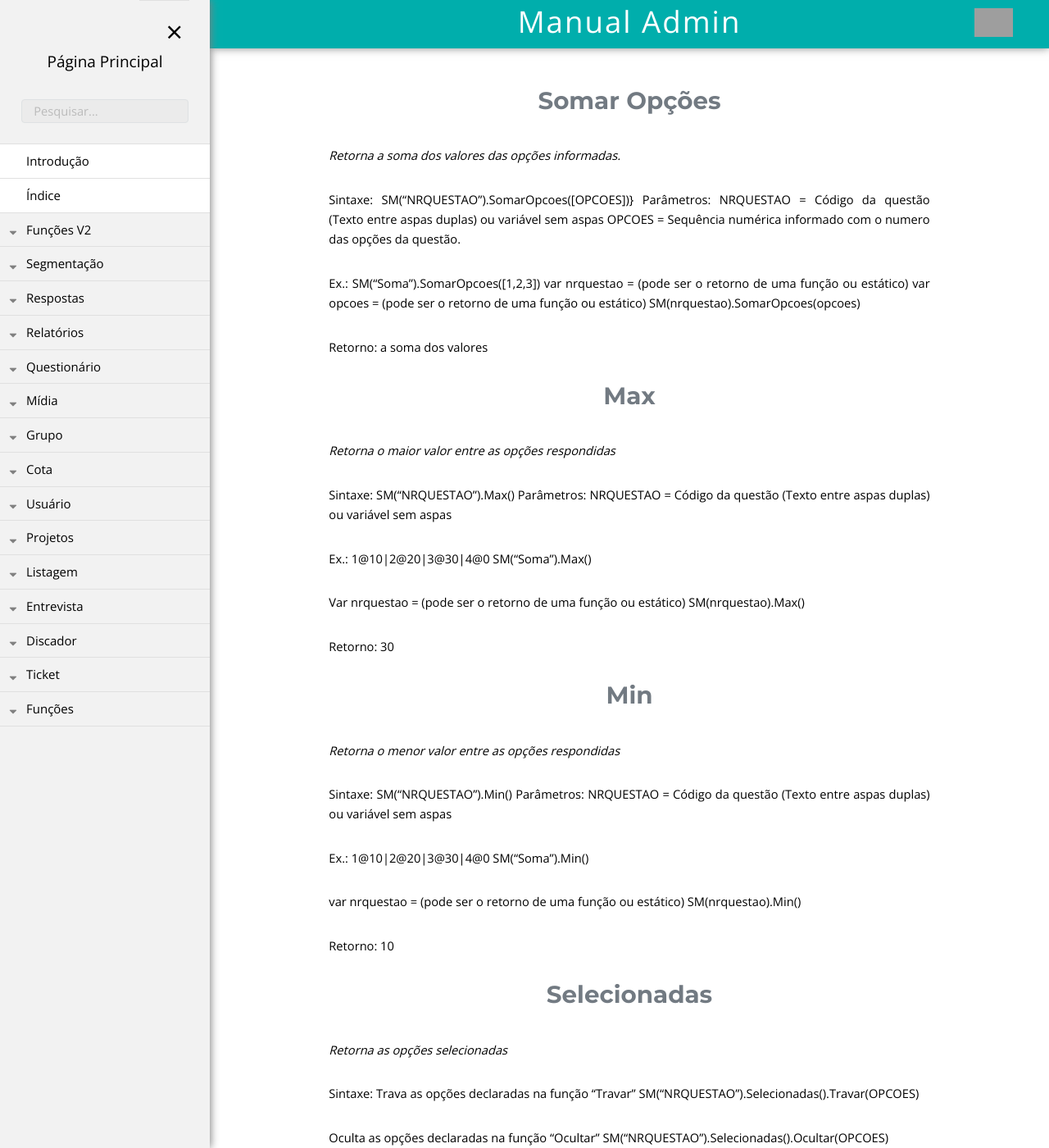
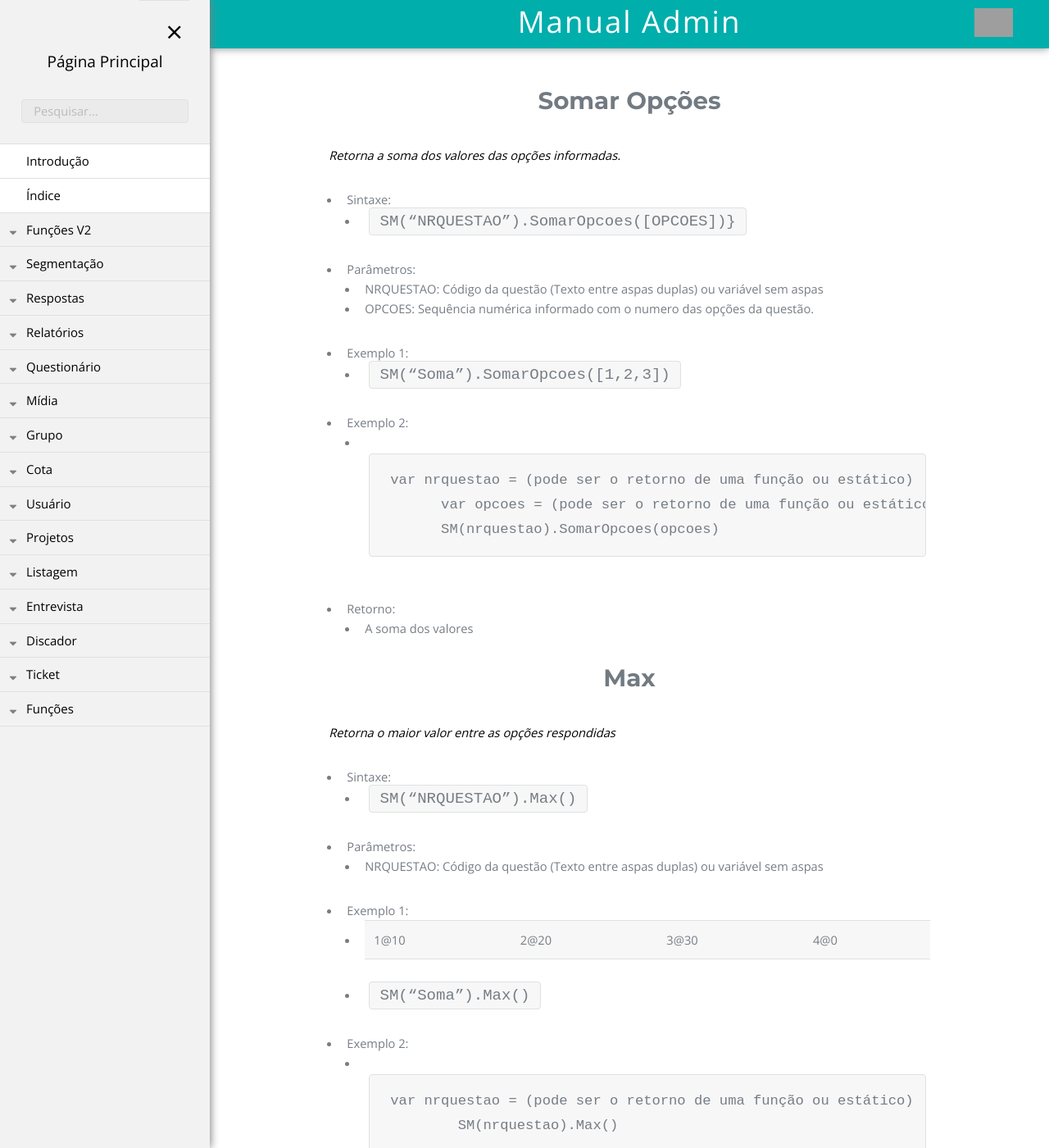
Before and after one commit to rogerio-figueiredo-hsr/hsrtechonline.github.io, a Jekyll site: the page built from _posts/2019-03-29-somatoria.md, in a window 1280 px wide and 1400 px high. Shown: the whole window at 82% size. Built offline with Jekyll 4.4.1, drawn with Linux system fonts in a browser that asks for light colours; some of the changed text lies outside the part shown; grey boxes are pictures that could not be loaded.

Commit message:
Update 2019-03-29-somatoria.md

```diff
--- a/_posts/2019-03-29-somatoria.md
+++ b/_posts/2019-03-29-somatoria.md
@@ -9,54 +9,58 @@ pasta: "funcoesv2"
 # Somar Opções
 *Retorna a soma dos valores das opções informadas.*
 
-Sintaxe:
-SM(“NRQUESTAO”).SomarOpcoes([OPCOES])}
-Parâmetros:
-NRQUESTAO = Código da questão (Texto entre aspas duplas) ou variável sem aspas
-OPCOES = Sequência numérica informado com o numero das opções da questão.
-
-Ex.:
-SM(“Soma”).SomarOpcoes([1,2,3])
-var nrquestao = (pode ser o retorno de uma função ou estático)
-var opcoes = (pode ser o retorno de uma função ou estático)
-SM(nrquestao).SomarOpcoes(opcoes)
-
-Retorno: a soma dos valores
+- Sintaxe:
+  - `SM(“NRQUESTAO”).SomarOpcoes([OPCOES])}`
+- Parâmetros:
+  - NRQUESTAO: Código da questão (Texto entre aspas duplas) ou variável sem aspas
+  - OPCOES: Sequência numérica informado com o numero das opções da questão.
+- Exemplo 1:
+  - `SM(“Soma”).SomarOpcoes([1,2,3])`
+- Exemplo 2:
+  - <pre>
+      <code>var nrquestao = (pode ser o retorno de uma função ou estático)
+          var opcoes = (pode ser o retorno de uma função ou estático)
+          SM(nrquestao).SomarOpcoes(opcoes)</code>
+    </pre>
+- Retorno:
+  - A soma dos valores
 
 # Max
 *Retorna o maior valor entre as opções respondidas*
 
-Sintaxe:
-SM(“NRQUESTAO”).Max()
-Parâmetros:
-NRQUESTAO = Código da questão (Texto entre aspas duplas) ou variável sem aspas
-
-Ex.:
-1@10|2@20|3@30|4@0
-SM(“Soma”).Max()
-
-Var nrquestao = (pode ser o retorno de uma função ou estático)
-SM(nrquestao).Max()
-
-Retorno: 30
+- Sintaxe:
+  - `SM(“NRQUESTAO”).Max()`
+- Parâmetros:
+  - NRQUESTAO: Código da questão (Texto entre aspas duplas) ou variável sem aspas
+- Exemplo 1:
+  - 1@10|2@20|3@30|4@0
+  - `SM(“Soma”).Max()`
+- Exemplo 2:
+  - <pre>
+      <code>var nrquestao = (pode ser o retorno de uma função ou estático)
+            SM(nrquestao).Max()</code>
+    </pre>
+- Retorno:
+  - 30
 
 
 # Min
 *Retorna o menor valor entre as opções respondidas*
 
-Sintaxe:
-SM(“NRQUESTAO”).Min()
-Parâmetros:
-NRQUESTAO = Código da questão (Texto entre aspas duplas) ou variável sem aspas
-
-Ex.:
-1@10|2@20|3@30|4@0
-SM(“Soma”).Min()
-
-var nrquestao = (pode ser o retorno de uma função ou estático)
-SM(nrquestao).Min()
-
-Retorno: 10
+- Sintaxe:
+  - `SM(“NRQUESTAO”).Min()`
+- Parâmetros:
+  - NRQUESTAO: Código da questão (Texto entre aspas duplas) ou variável sem aspas
+- Exemplo 1:
+  - `1@10|2@20|3@30|4@0`
+  - `SM(“Soma”).Min()`
+- Exemplo 2:
+  - <pre>
+      <code>var nrquestao: (pode ser o retorno de uma função ou estático)
+            SM(nrquestao).Min()</code>
+    </pre>
+- Retorno:
+  - 10
 
 
 # Selecionadas
```
